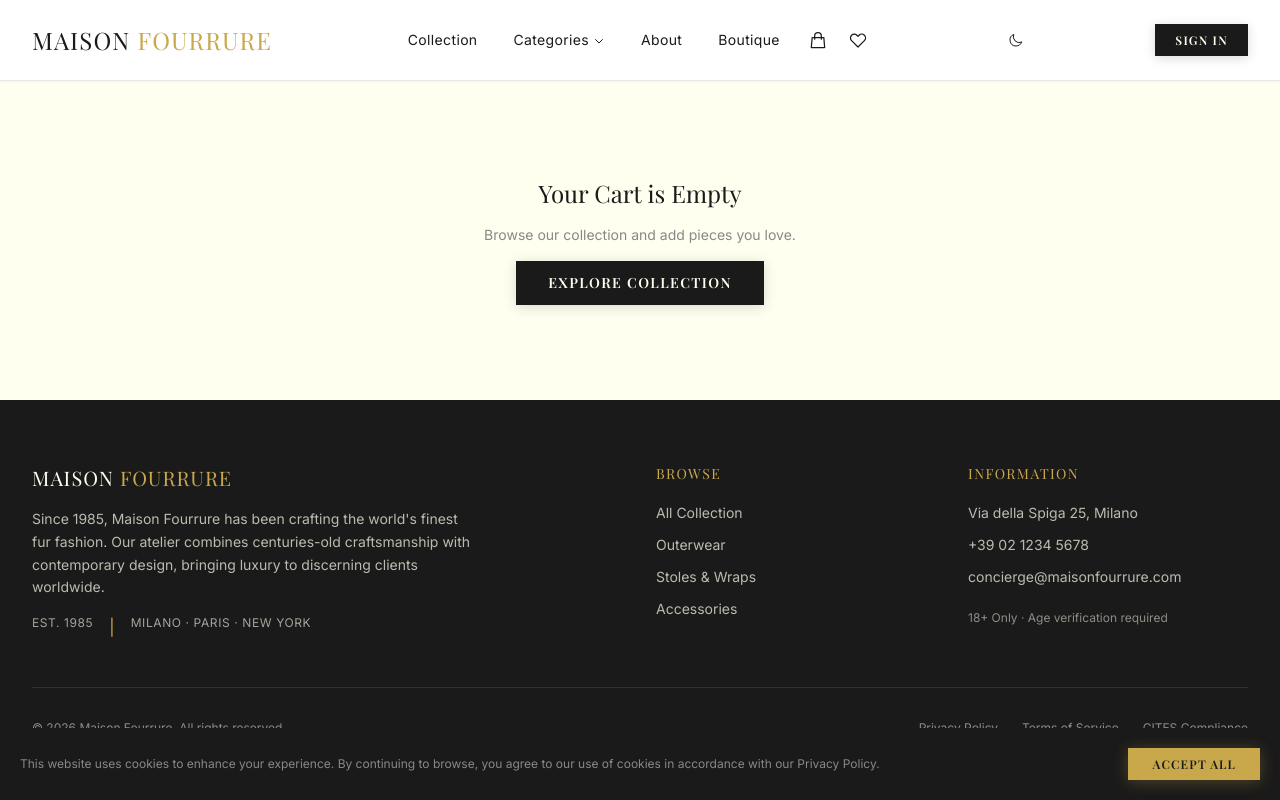
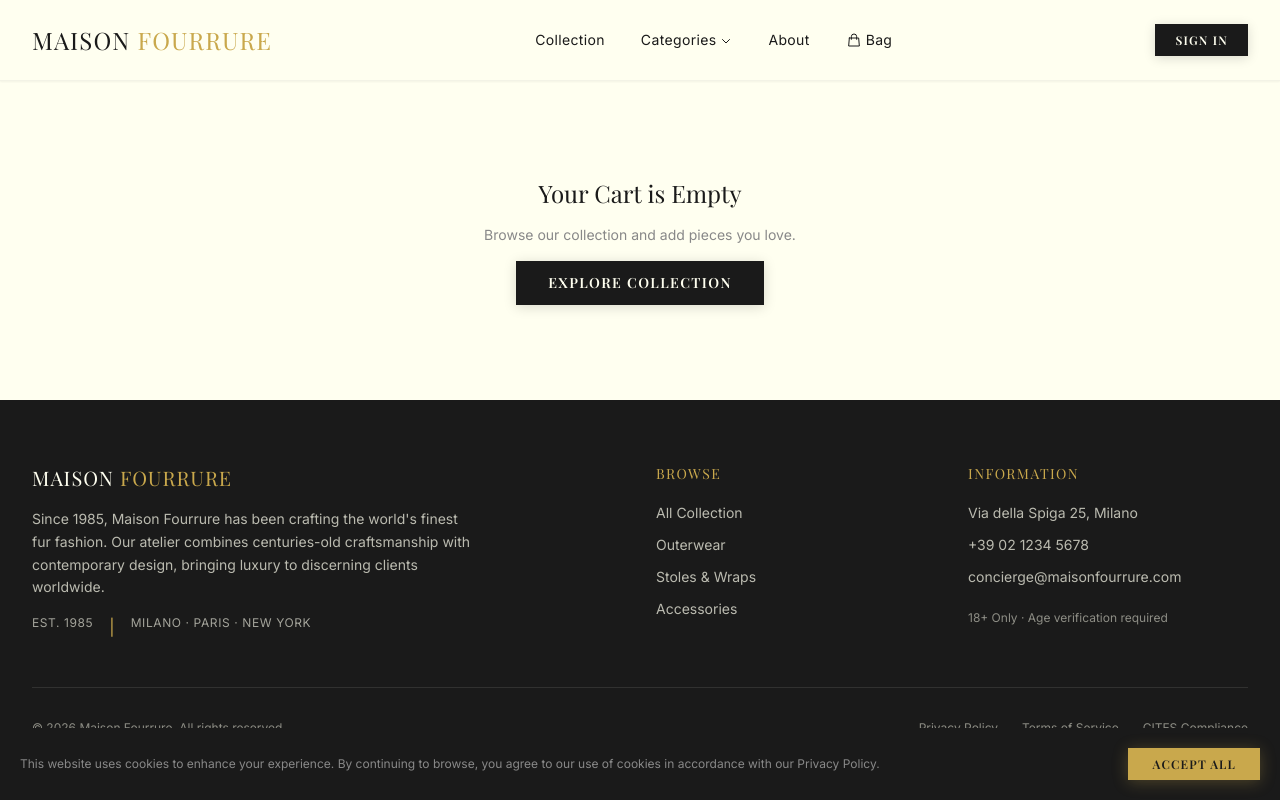
Before and after one commit to HussamAlraggad/fashion_store_v1, a Next.js app: page /cart in a window 1280 px wide. Built offline with nearby package versions, Linux system fonts and the light colour scheme; a web font is replaced by a local one.

Commit message:
fix: restore dark mode support for header and footer — reverted bg-white/95 to bg-luxury-ivory/95, added missing CSS overrides for text-luxury-ivory/70/60/50 and border-luxury-ivory/10

```diff
--- a/app/globals.css
+++ b/app/globals.css
@@ -173,6 +173,13 @@ html.dark .border-luxury-gray\/10 { border-color: rgba(160,152,136,0.1) !importa
 html.dark .border-luxury-gray\/5 { border-color: rgba(160,152,136,0.05) !important; }
 html.dark .hover\:bg-luxury-gray-light\/50:hover { background-color: rgba(42,40,38,0.5) !important; }
 
+/* Additional opacity variants (for Footer and other components) */
+html.dark .text-luxury-ivory\/70 { color: rgba(26,26,26,0.7) !important; }
+html.dark .text-luxury-ivory\/60 { color: rgba(26,26,26,0.6) !important; }
+html.dark .text-luxury-ivory\/50 { color: rgba(26,26,26,0.5) !important; }
+html.dark .border-luxury-ivory\/10 { border-color: rgba(26,26,26,0.1) !important; }
+html.dark .text-luxury-black\/80 { color: #F0EDE4 !important; }
+
 /* Hero section: keep text light on its own dark background */
 /* Hero section: keep text light on its own dark background */
 html.dark main section:first-of-type .text-luxury-ivory,
--- a/components/layout/Header.tsx
+++ b/components/layout/Header.tsx
@@ -1,18 +1,16 @@
 "use client";
 
 import Link from "next/link";
-import { useState, useCallback, useEffect } from "react";
+import { useState, useCallback } from "react";
 import { useRouter } from "next/navigation";
 import { useAuthStore } from "@/store/authStore";
 import { useCartStore } from "@/store/cartStore";
-import ThemeToggle from "@/components/ui/ThemeToggle";
 
 export default function Header() {
-  const { user, isAuthenticated, isAdmin, logout, initialize } = useAuthStore();
+  const { user, isAuthenticated, isAdmin, logout } = useAuthStore();
   const { items } = useCartStore();
-
-  useEffect(() => { initialize(); }, [initialize]);
   const [mobileOpen, setMobileOpen] = useState(false);
+  const [dropdownOpen, setDropdownOpen] = useState(false);
   const router = useRouter();
 
   const handleAboutClick = useCallback(() => {
@@ -24,12 +22,11 @@ export default function Header() {
       window.location.href = "/#story";
     }
   }, []);
-  const [dropdownOpen, setDropdownOpen] = useState(false);
 
   const cartCount = items.reduce((acc, i) => acc + i.quantity, 0);
 
   return (
-    <header className="sticky top-0 z-50 bg-white/95 backdrop-blur-md border-b border-luxury-gray/20 shadow-sm">
+    <header className="sticky top-0 z-50 bg-luxury-ivory/95 backdrop-blur-md border-b border-luxury-gray/10 shadow-sm">
       <div className="max-w-7xl mx-auto px-4 sm:px-6 lg:px-8">
         <div className="flex items-center justify-between h-16 md:h-20">
           {/* Logo */}
@@ -93,39 +90,20 @@ export default function Header() {
               About
             </button>
 
-            {/* Boutique */}
-            <Link
-              href="/boutique"
-              className="px-4 py-2 font-body text-sm tracking-wide text-luxury-charcoal hover:text-luxury-gold transition-colors"
-            >
-              Boutique
-            </Link>
-
-            {/* Cart — icon only */}
+            {/* Cart — always visible */}
             <Link
               href="/cart"
-              className="px-2 py-2 text-luxury-charcoal hover:text-luxury-gold transition-colors relative"
-              aria-label="Shopping bag"
+              className="px-4 py-2 font-body text-sm tracking-wide text-luxury-charcoal hover:text-luxury-gold transition-colors relative flex items-center gap-1"
             >
-              <svg className="w-5 h-5" fill="none" stroke="currentColor" viewBox="0 0 24 24">
+              <svg className="w-4 h-4" fill="none" stroke="currentColor" viewBox="0 0 24 24">
                 <path strokeLinecap="round" strokeLinejoin="round" strokeWidth={1.5} d="M16 11V7a4 4 0 00-8 0v4M5 9h14l1 12H4L5 9z" />
               </svg>
+              Bag
               {cartCount > 0 && (
-                <span className="absolute -top-0.5 -right-0.5 bg-luxury-gold text-luxury-charcoal text-[10px] font-bold w-4 h-4 rounded-full flex items-center justify-center">
+                <span className="bg-luxury-gold text-luxury-charcoal text-[10px] font-bold w-4 h-4 rounded-full flex items-center justify-center">
                   {cartCount}
                 </span>
               )}
-            </Link>
-
-            {/* Wishlist — icon only */}
-            <Link
-              href="/wishlist"
-              className="px-2 py-2 text-luxury-charcoal hover:text-luxury-gold transition-colors"
-              aria-label="Wishlist"
-            >
-              <svg className="w-5 h-5" fill="none" stroke="currentColor" viewBox="0 0 24 24">
-                <path strokeLinecap="round" strokeLinejoin="round" strokeWidth={1.5} d="M4.318 6.318a4.5 4.5 0 000 6.364L12 20.364l7.682-7.682a4.5 4.5 0 00-6.364-6.364L12 7.636l-1.318-1.318a4.5 4.5 0 00-6.364 0z" />
-              </svg>
             </Link>
 
             {/* Admin (only for admins) */}
@@ -139,16 +117,11 @@ export default function Header() {
             )}
           </nav>
 
-          {/* Theme Toggle */}
-          <ThemeToggle />
-
           {/* Auth / Account */}
           <div className="hidden md:flex items-center gap-3">
             {isAuthenticated ? (
               <div className="flex items-center gap-3">
-                <Link href="/profile" className="font-body text-sm text-luxury-charcoal hover:text-luxury-gold transition-colors">
-                  {user?.name}
-                </Link>
+                <span className="font-body text-sm text-luxury-gray">{user?.name}</span>
                 <button onClick={logout} className="btn-ghost text-xs !px-3 !py-1.5">
                   Sign Out
                 </button>
@@ -201,14 +174,8 @@ export default function Header() {
               >
                 About
               </button>
-              <Link href="/boutique" className="py-2 font-body text-sm tracking-wide" onClick={() => setMobileOpen(false)}>
-                Boutique
-              </Link>
               <Link href="/cart" className="py-2 font-body text-sm tracking-wide" onClick={() => setMobileOpen(false)}>
                 Cart {cartCount > 0 && `(${cartCount})`}
-              </Link>
-              <Link href="/wishlist" className="py-2 font-body text-sm tracking-wide" onClick={() => setMobileOpen(false)}>
-                Wishlist
               </Link>
               {isAdmin && (
                 <Link href="/admin/dashboard" className="py-2 font-body text-sm tracking-wide text-luxury-gold" onClick={() => setMobileOpen(false)}>
@@ -216,14 +183,9 @@ export default function Header() {
                 </Link>
               )}
               {isAuthenticated ? (
-                <div className="flex flex-col gap-1">
-                  <Link href="/profile" className="py-2 font-body text-sm tracking-wide" onClick={() => setMobileOpen(false)}>
-                    My Account
-                  </Link>
-                  <button onClick={() => { logout(); setMobileOpen(false); }} className="py-2 font-body text-sm text-left text-luxury-gray">
-                    Sign Out
-                  </button>
-                </div>
+                <button onClick={() => { logout(); setMobileOpen(false); }} className="py-2 font-body text-sm text-left text-luxury-gray">
+                  Sign Out ({user?.name})
+                </button>
               ) : (
                 <Link href="/auth/login" className="btn-primary text-xs py-2 px-5 w-fit mt-2" onClick={() => setMobileOpen(false)}>
                   Sign In
```
Also changed, not shown: 1 other file (tests, documents, lock files or other folders).
